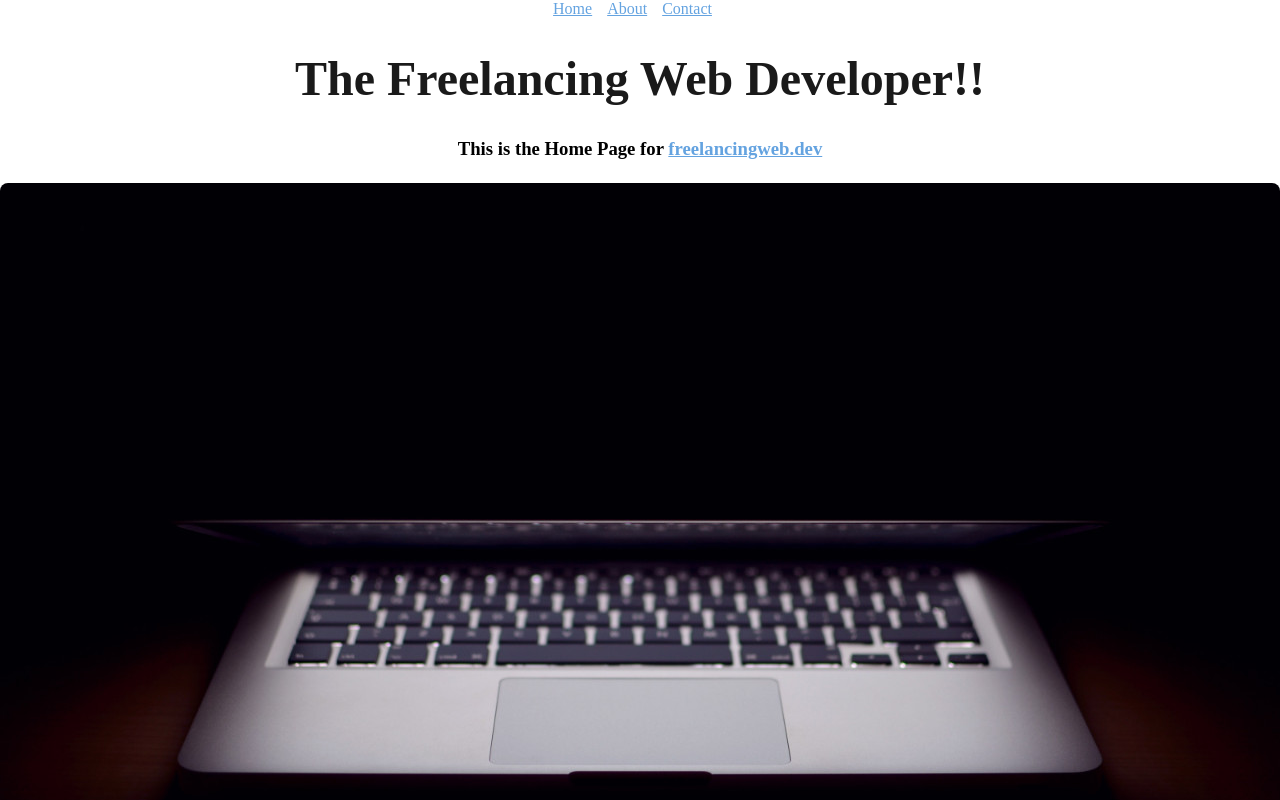
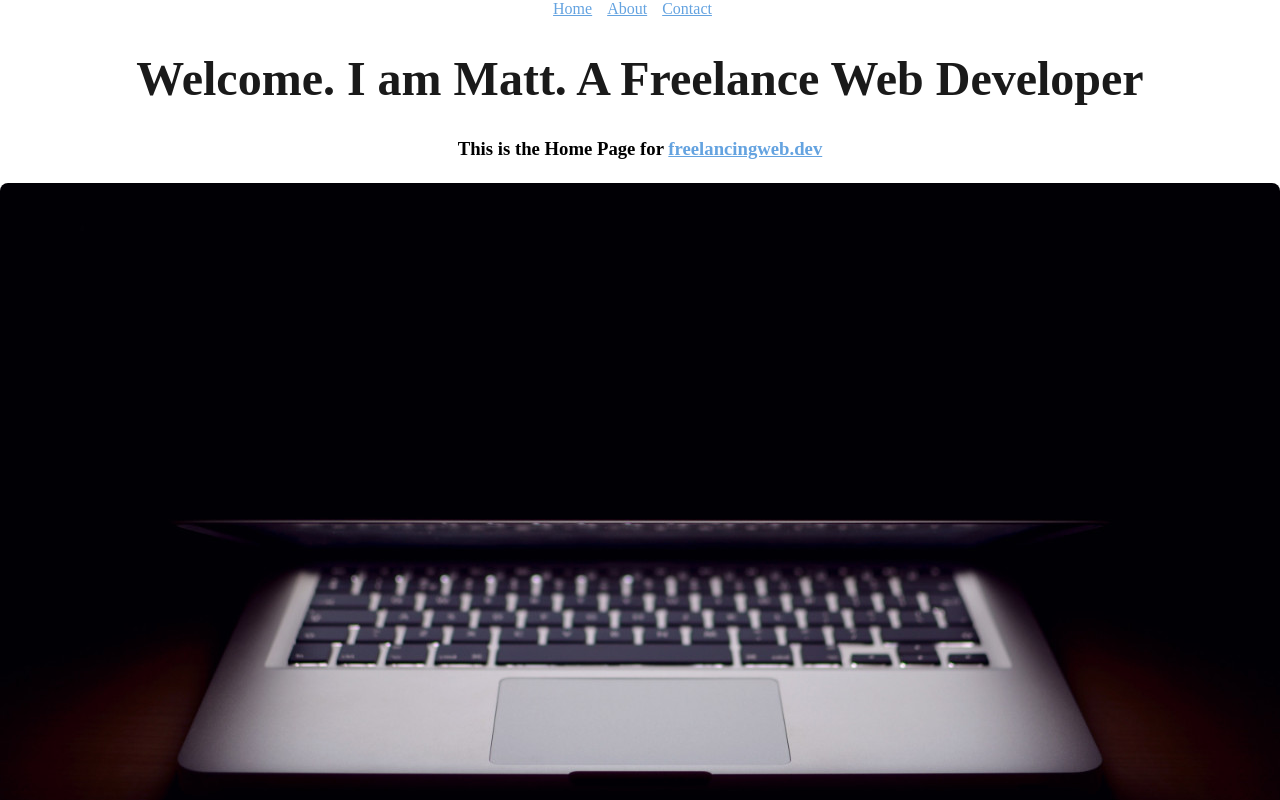
Before and after one commit to Cipher-Coder/next-start, a Next.js app: page / in a window 1280 px wide. Shown: the top 800 px of the page. Built offline with nearby package versions, Linux system fonts and the light colour scheme.

Commit message:
updatinng some stuff

```diff
--- a/pages/contact.js
+++ b/pages/contact.js
@@ -7,7 +7,7 @@ export default function Contact() {
     <div className="mainDiv">
       <div>
         <Header />
-        <h1>Get in touch with The Freelancing Web Developer!</h1>
+        <h1>Get in touch with Matt a freelance web developer!</h1>
         <style jsx>{`
           h1 {
             text-align: center;
--- a/pages/index.js
+++ b/pages/index.js
@@ -6,7 +6,7 @@ export default function Index() {
     <div className="mainDiv">
       <div>
         <Header />
-        <h1>The Freelancing Web Developer!!</h1>
+        <h1>Welcome. I am Matt. A Freelance Web Developer</h1>
         <h3>
           This is the Home Page for{' '}
           <a
```
